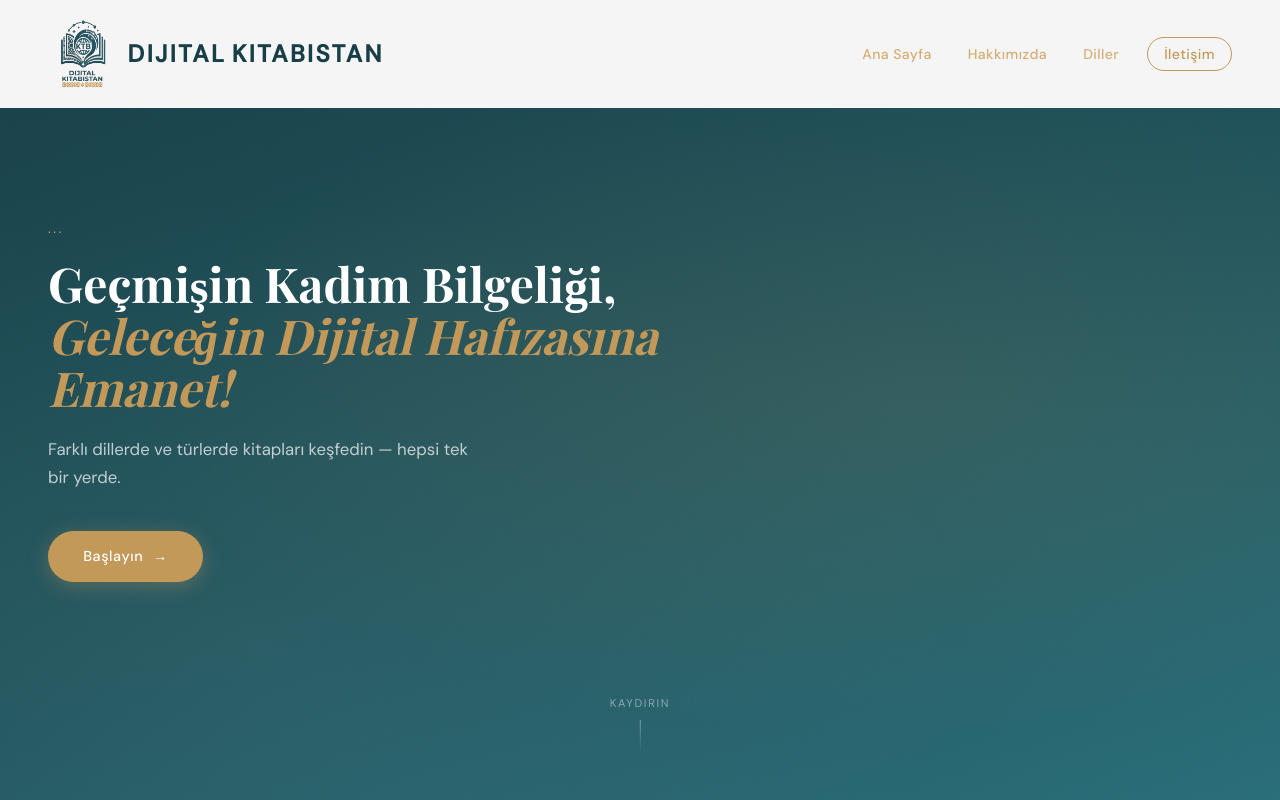
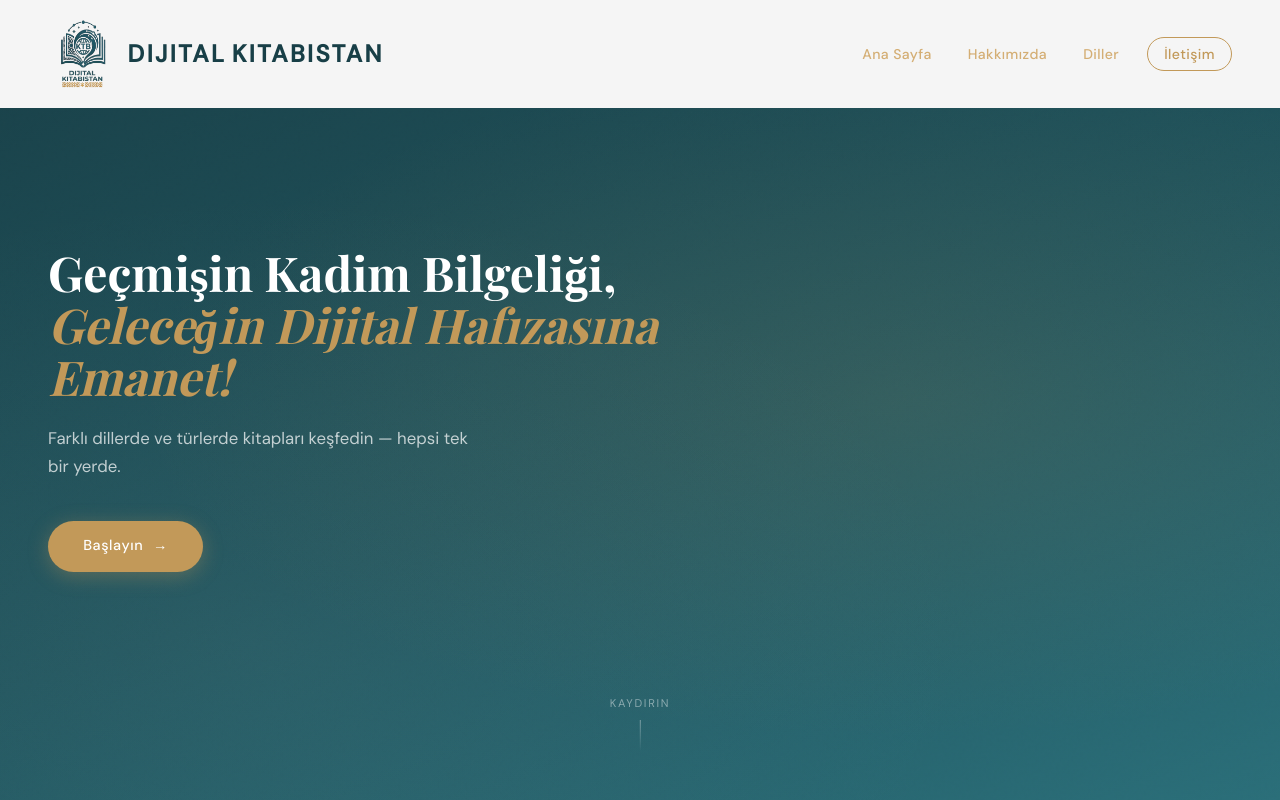
Before and after one commit to hafsaahabib/KTB, a React (Create React App) app: page / in a window 1280 px wide. Shown: the top 800 px of the page. Built offline with nearby package versions, Linux system fonts and the light colour scheme; a web font is replaced by a local one.

Commit message:
Update Home.js

```diff
--- a/src/pages/Home.js
+++ b/src/pages/Home.js
@@ -48,7 +48,7 @@ export default function Home() {
       <section className="hero" ref={heroRef}>
         <div className="hero__noise" />
         <div className="hero__content">
-          <p className="hero__eyebrow">...</p>
+          <p className="hero__eyebrow"></p>
 
           <h1 className="hero__title">
             Geçmişin Kadim Bilgeliği,<br />
```
